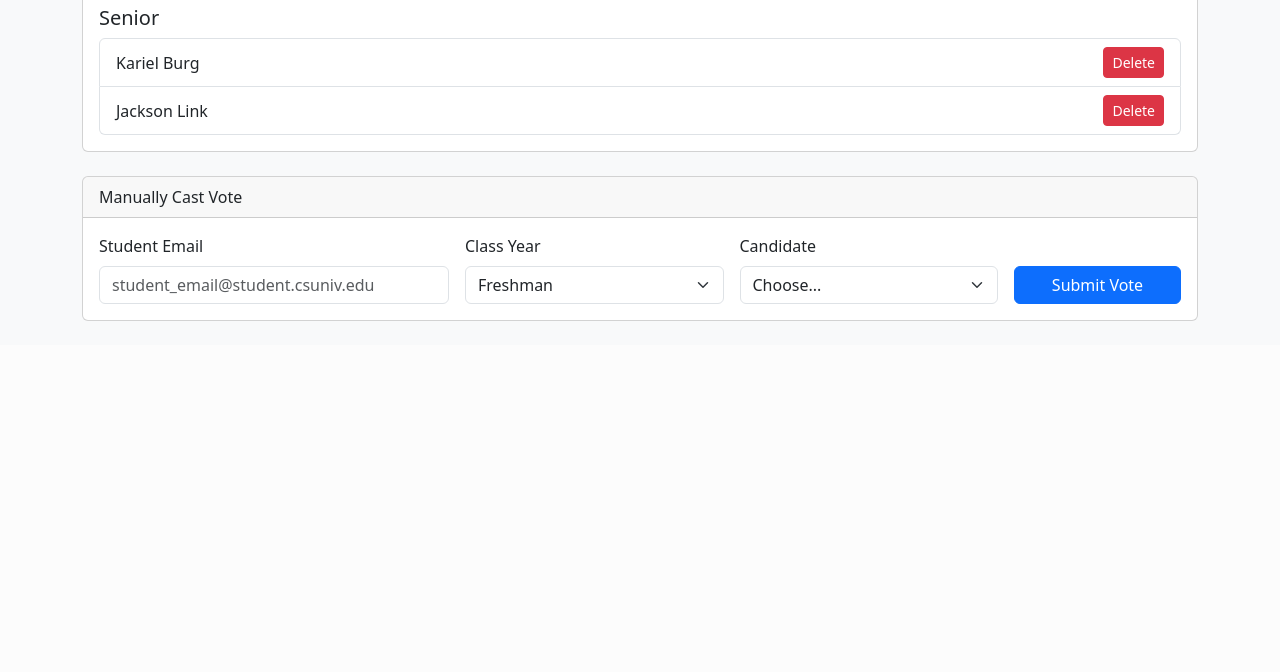
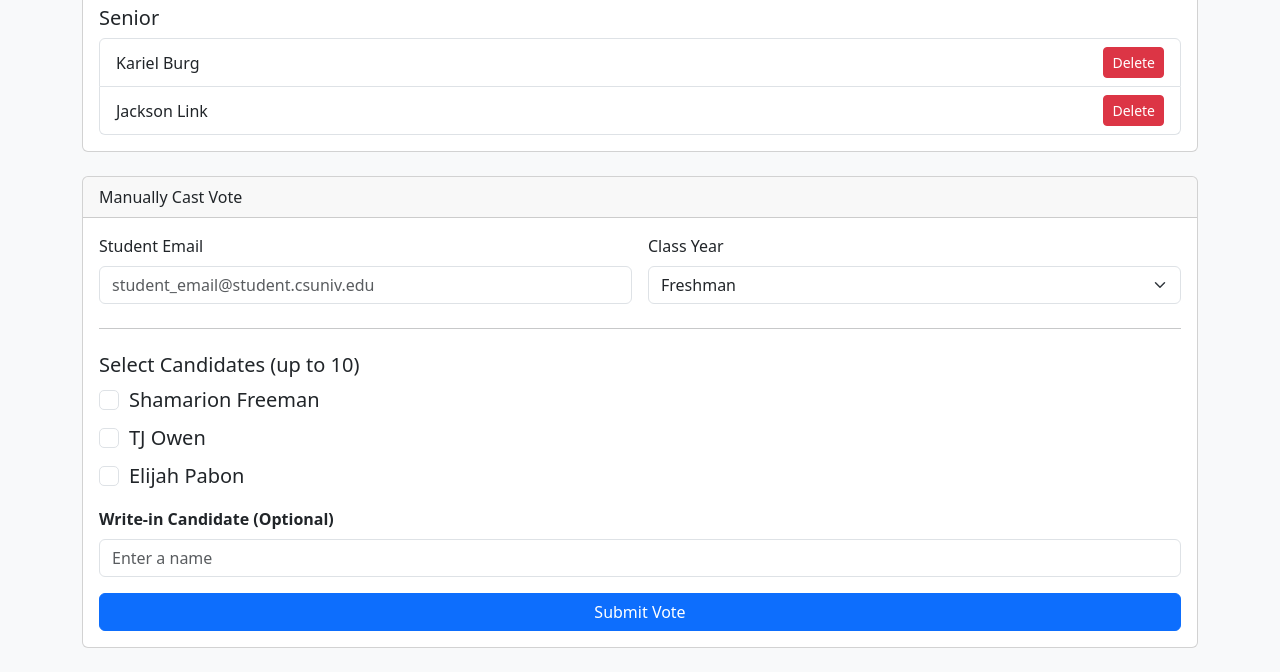
Before and after one commit to Shortballer2/csu-voting, a Flask app: page /admin in a window 1280 px wide. Shown: the part 1016-1688 px from the top of the page. Before the commit the page ends 1337 px from the top, so only its background shows below. Run offline with Flask 3, Linux system fonts and the light colour scheme; the visitor is signed in with stand-in values (Sample User, id 1).

Commit message:
Update Manual Votes

```diff
--- a/app.py
+++ b/app.py
@@ -146,27 +146,19 @@ def vote():
     candidates = load_candidates()
     year_candidates = candidates.get(year, [])
     if request.method == "POST":
-        # Get checked candidates
         selected_candidates = request.form.getlist("candidates")
-
-        # UPDATED: Check for and add the write-in candidate
         write_in = request.form.get("write_in_candidate", "").strip()
         if write_in:
             selected_candidates.append(write_in)
-
         if len(selected_candidates) > 10:
             flash("You can only select up to 10 candidates (including write-ins).", "warning")
             return redirect(url_for("vote"))
-
-        # You must select at least one candidate
         if not selected_candidates:
             flash("You must select at least one candidate to vote.", "warning")
             return redirect(url_for("vote"))
-
         for candidate_name in selected_candidates:
             new_vote = Vote(student_id=student.id, candidate=candidate_name)
             db.session.add(new_vote)
-
         student.has_voted = True
         db.session.add(student)
         db.session.commit()
@@ -232,19 +224,30 @@ def delete_candidate():
         flash(f"'{name}' was not found for {year}.", "danger")
     return redirect(url_for("admin_dashboard"))
 
+# UPDATED: Route for handling manual vote submission from admin panel
 @app.route("/admin/manual_vote", methods=["POST"])
 @admin_login_required
 def manual_vote():
     email = request.form.get("email").strip().lower()
     year = request.form.get("year")
-    candidate_name = request.form.get("candidate_name").strip()
 
-    # UPDATED: Handle write-in logic for manual vote
-    if candidate_name == 'write-in':
-        candidate_name = request.form.get("write_in_name", "").strip()
+    if not email or not year:
+        flash("Email and Class Year are required.", "danger")
+        return redirect(url_for("admin_dashboard"))
 
-    if not all([email, year, candidate_name]):
-        flash("Email, Class Year, and a valid Candidate Name are required.", "danger")
+    # Get checked candidates from the form
+    selected_candidates = request.form.getlist("candidates")
+    # Get the write-in value from the form
+    write_in = request.form.get("write_in_name", "").strip()
+    if write_in:
+        selected_candidates.append(write_in)
+
+    # Validate number of votes
+    if len(selected_candidates) > 10:
+        flash("You can only select up to 10 candidates (including write-ins).", "warning")
+        return redirect(url_for("admin_dashboard"))
+    if not selected_candidates:
+        flash("You must select at least one candidate to vote.", "warning")
         return redirect(url_for("admin_dashboard"))
 
     student = Student.query.filter_by(email=email).first()
@@ -257,15 +260,17 @@ def manual_vote():
         flash(f"Student '{email}' has already voted.", "warning")
         return redirect(url_for("admin_dashboard"))
 
-    new_vote = Vote(student_id=student.id, candidate=candidate_name)
-    db.session.add(new_vote)
+    # Record the votes
+    for candidate_name in selected_candidates:
+        new_vote = Vote(student_id=student.id, candidate=candidate_name)
+        db.session.add(new_vote)
 
     student.has_voted = True
     db.session.add(student)
 
     db.session.commit()
 
-    flash(f"Successfully cast vote for '{candidate_name}' on behalf of '{email}'.", "success")
+    flash(f"Successfully cast {len(selected_candidates)} vote(s) on behalf of '{email}'.", "success")
     return redirect(url_for("admin_dashboard"))
 
 @app.route("/results")
--- a/templates/admin_dashboard.html
+++ b/templates/admin_dashboard.html
@@ -65,12 +65,13 @@
         Manually Cast Vote
     </div>
     <div class="card-body">
-        <form class="row g-3 align-items-end" method="post" action="{{ url_for('manual_vote') }}">
-            <div class="col-md-4">
+        <form method="post" action="{{ url_for('manual_vote') }}">
+            <div class="row g-3">
+                <div class="col-md-6">
                     <label for="email" class="form-label">Student Email</label>
                     <input type="email" name="email" id="email" class="form-control" placeholder="student_email@student.csuniv.edu" required>
                 </div>
-            <div class="col-md-3">
+                <div class="col-md-6">
                     <label for="manual_vote_year" class="form-label">Class Year</label>
                     <select name="year" id="manual_vote_year" class="form-select" required>
                         <option value="Freshman">Freshman</option>
@@ -79,16 +80,16 @@
                         <option value="Senior">Senior</option>
                     </select>
                 </div>
-            <div class="col-md-3">
-                <label for="candidate_name_select" class="form-label">Candidate</label>
-                <select name="candidate_name" id="candidate_name_select" class="form-select" required>
-                    </select>
             </div>
-            <div class="col-md-3" id="write_in_wrapper" style="display: none;">
-                <label for="write_in_name" class="form-label">Write-in Name</label>
-                <input type="text" name="write_in_name" id="write_in_name" class="form-control">
+            <hr class="my-4">
+            <h5>Select Candidates (up to 10)</h5>
+            <div id="candidate_checkbox_wrapper" class="mb-3">
                 </div>
-            <div class="col-md-2 d-grid">
+            <div class="mb-3">
+                <label for="write_in_name" class="form-label fw-bold">Write-in Candidate (Optional)</label>
+                <input type="text" class="form-control" name="write_in_name" id="write_in_name" placeholder="Enter a name">
+            </div>
+            <div class="d-grid">
                 <button type="submit" class="btn btn-primary">Submit Vote</button>
             </div>
         </form>
@@ -96,52 +97,43 @@
 </div>
 
 <script>
-    // Convert Jinja candidates dictionary to a JavaScript object
     const candidates = {{ candidates | tojson }};
+    const yearSelect = document.getElementById('manual_vote_year');
+    const checkboxWrapper = document.getElementById('candidate_checkbox_wrapper');
 
-    const yearSelect = document.getElementById('manual_vote_year');
-    const candidateSelect = document.getElementById('candidate_name_select');
-    const writeInWrapper = document.getElementById('write_in_wrapper');
-    const writeInInput = document.getElementById('write_in_name');
-
-    function updateCandidates() {
+    function updateCandidateCheckboxes() {
         const selectedYear = yearSelect.value;
         const yearCandidates = candidates[selectedYear] || [];
 
-        // Clear previous options
-        candidateSelect.innerHTML = '<option value="" selected disabled>Choose...</option>';
+        checkboxWrapper.innerHTML = ''; // Clear previous checkboxes
 
-        // Populate new options
-        yearCandidates.forEach(candidate => {
-            const option = document.createElement('option');
-            option.value = candidate;
-            option.textContent = candidate;
-            candidateSelect.appendChild(option);
+        if (yearCandidates.length > 0) {
+            yearCandidates.forEach((candidate, index) => {
+                const div = document.createElement('div');
+                div.className = 'form-check fs-5 my-2';
+
+                const input = document.createElement('input');
+                input.className = 'form-check-input';
+                input.type = 'checkbox';
+                input.name = 'candidates';
+                input.value = candidate;
+                input.id = `manual-candidate-${index}`;
+
+                const label = document.createElement('label');
+                label.className = 'form-check-label';
+                label.htmlFor = `manual-candidate-${index}`;
+                label.textContent = candidate;
+
+                div.appendChild(input);
+                div.appendChild(label);
+                checkboxWrapper.appendChild(div);
             });
-
-        // Add write-in option
-        const writeInOption = document.createElement('option');
-        writeInOption.value = 'write-in';
-        writeInOption.textContent = 'Write-in...';
-        candidateSelect.appendChild(writeInOption);
-
-        // Reset write-in field
-        writeInWrapper.style.display = 'none';
-        writeInInput.required = false;
+        } else {
+            checkboxWrapper.innerHTML = '<p class="text-muted">No candidates for this year.</p>';
+        }
     }
 
-    candidateSelect.addEventListener('change', function() {
-        if (this.value === 'write-in') {
-            writeInWrapper.style.display = 'block';
-            writeInInput.required = true;
-        } else {
-            writeInWrapper.style.display = 'none';
-            writeInInput.required = false;
-        }
-    });
-
-    // Initial population and event listener
-    yearSelect.addEventListener('change', updateCandidates);
-    document.addEventListener('DOMContentLoaded', updateCandidates);
+    yearSelect.addEventListener('change', updateCandidateCheckboxes);
+    document.addEventListener('DOMContentLoaded', updateCandidateCheckboxes);
 </script>
 {% endblock %}
```
Lines whose indentation alone changed are shown as unchanged.
